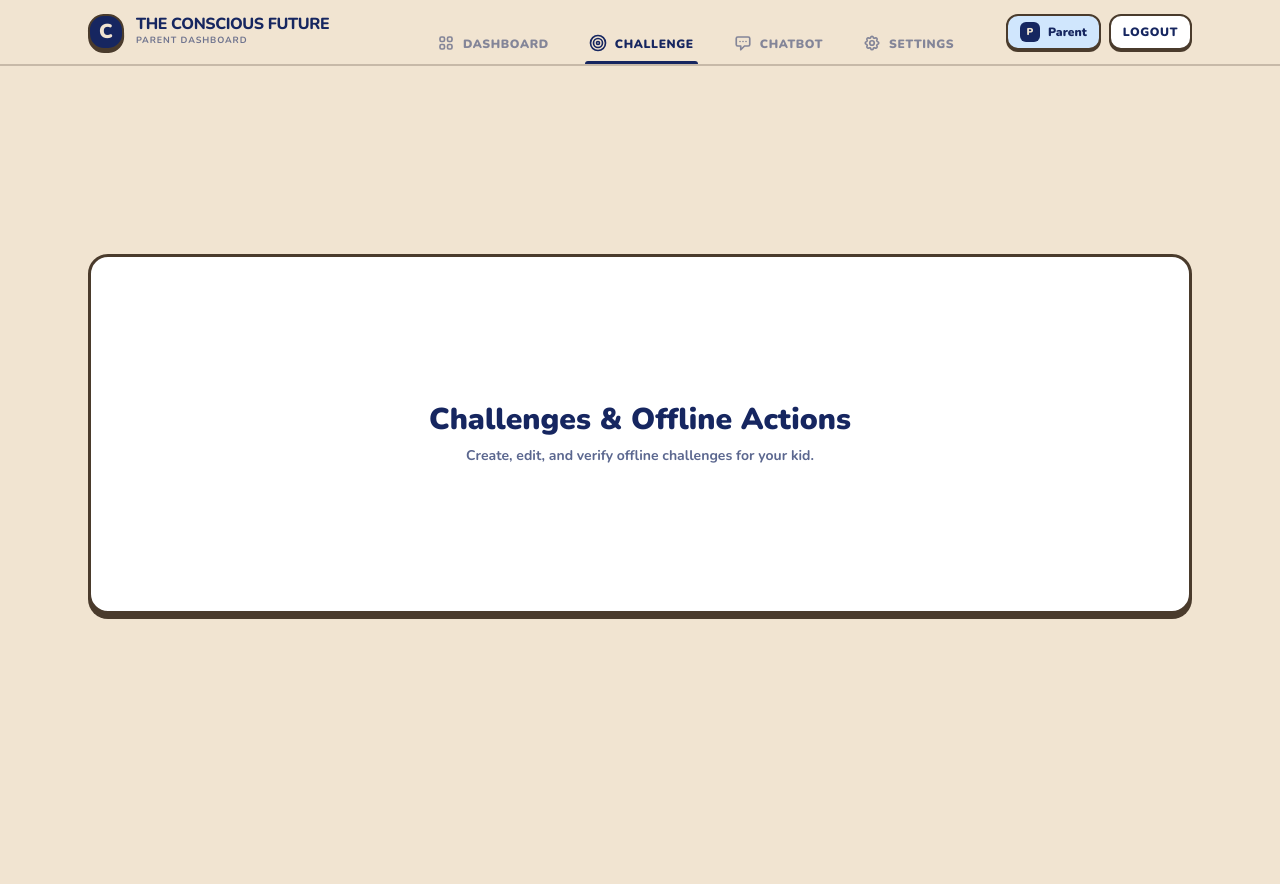
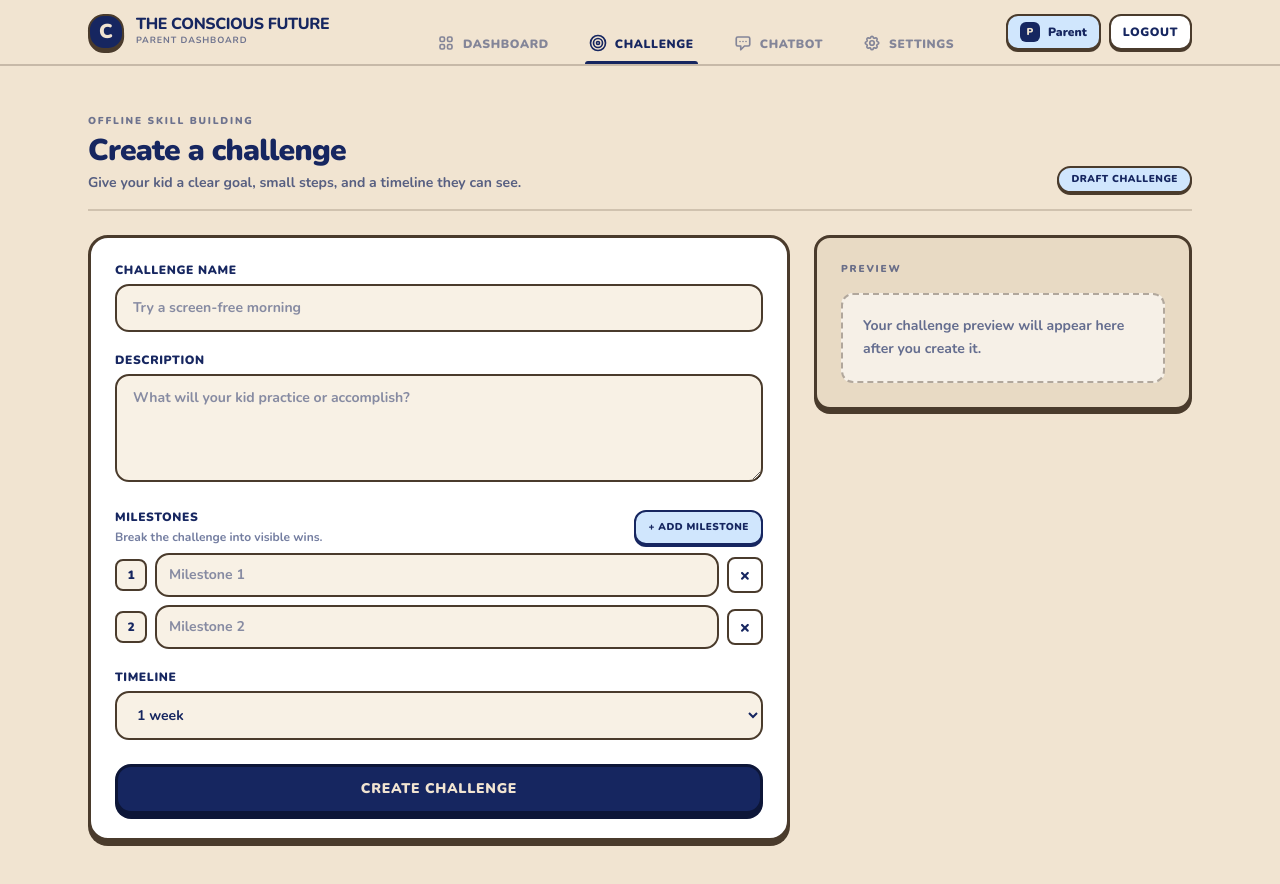
Before and after one commit to tayzonhannah/appcon2026-team-06-ai-application, a Next.js app in the folder team-06/: page /challenge in a window 1280 px wide. Shown: the top 884 px of the page. Before the commit the page ends 802 px from the top, so only its background shows below. Built offline with nearby package versions, Linux system fonts and the light colour scheme.

Commit message:
Implement challenge creation form with milestones and timeline options

```diff
--- a/team-06/app/(dashboard)/challenge/page.tsx
+++ b/team-06/app/(dashboard)/challenge/page.tsx
@@ -1,13 +1,112 @@
+"use client";
+
+import { FormEvent, useState } from "react";
+
+interface Challenge {
+  name: string;
+  description: string;
+  milestones: string[];
+  timeline: string;
+}
+
+const timelineOptions = ["1 week", "2 weeks", "1 month", "Custom timeline"];
+
 export default function ChallengePage() {
+  const [name, setName] = useState("");
+  const [description, setDescription] = useState("");
+  const [milestones, setMilestones] = useState(["", ""]);
+  const [timeline, setTimeline] = useState(timelineOptions[0]);
+  const [activeChallenge, setActiveChallenge] = useState<Challenge | null>(null);
+
+  const updateMilestone = (index: number, value: string) => {
+    setMilestones((current) => current.map((item, itemIndex) => (itemIndex === index ? value : item)));
+  };
+
+  const addMilestone = () => setMilestones((current) => [...current, ""]);
+
+  const removeMilestone = (index: number) => {
+    setMilestones((current) => current.filter((_, itemIndex) => itemIndex !== index));
+  };
+
+  const handleSubmit = (event: FormEvent<HTMLFormElement>) => {
+    event.preventDefault();
+    setActiveChallenge({
+      name: name.trim(),
+      description: description.trim(),
+      milestones: milestones.map((milestone) => milestone.trim()).filter(Boolean),
+      timeline,
+    });
+  };
+
   return (
-    <div className="py-6 flex flex-col gap-6">
-      <div className="aralkada-card p-8 text-center min-h-[360px] flex flex-col items-center justify-center">
-        <h1 className="text-2xl sm:text-3xl font-black text-[#162660] mb-2">
-          Challenges & Offline Actions
-        </h1>
-        <p className="text-sm font-bold text-[#162660]/70 max-w-md">
-          Create, edit, and verify offline challenges for your kid.
-        </p>
+    <div className="flex flex-col gap-6 py-6">
+      <div className="flex flex-col gap-2 border-b-2 border-[#4A3B2C]/20 pb-4 sm:flex-row sm:items-end sm:justify-between">
+        <div>
+          <p className="text-[10px] font-black uppercase tracking-[0.18em] text-[#162660]/60">Offline skill building</p>
+          <h1 className="mt-1 text-2xl font-black tracking-tight text-[#162660] sm:text-3xl">Create a challenge</h1>
+          <p className="mt-1 max-w-xl text-sm font-bold text-[#162660]/70">Give your kid a clear goal, small steps, and a timeline they can see.</p>
+        </div>
+        <span className="w-fit rounded-full border-2 border-[#4A3B2C] bg-[#D0E6FD] px-3 py-1 text-[10px] font-black uppercase tracking-wider text-[#162660] shadow-[0_2px_0_#4A3B2C]">Draft challenge</span>
+      </div>
+
+      <div className="grid gap-6 lg:grid-cols-[minmax(0,1.3fr)_minmax(280px,0.7fr)]">
+        <form onSubmit={handleSubmit} className="aralkada-card flex flex-col gap-5 p-5 sm:p-6">
+          <div>
+            <label htmlFor="challenge-name" className="mb-1.5 block text-xs font-black uppercase tracking-wider text-[#162660]">Challenge name</label>
+            <input id="challenge-name" required value={name} onChange={(event) => setName(event.target.value)} placeholder="Try a screen-free morning" className="aralkada-input w-full px-4 py-3 text-sm" />
+          </div>
+
+          <div>
+            <label htmlFor="challenge-description" className="mb-1.5 block text-xs font-black uppercase tracking-wider text-[#162660]">Description</label>
+            <textarea id="challenge-description" required value={description} onChange={(event) => setDescription(event.target.value)} placeholder="What will your kid practice or accomplish?" rows={4} className="aralkada-input w-full resize-y px-4 py-3 text-sm" />
+          </div>
+
+          <div>
+            <div className="mb-2 flex items-center justify-between gap-3">
+              <div>
+                <label className="block text-xs font-black uppercase tracking-wider text-[#162660]">Milestones</label>
+                <p className="mt-1 text-xs font-bold text-[#162660]/60">Break the challenge into visible wins.</p>
+              </div>
+              <button type="button" onClick={addMilestone} className="rounded-xl border-2 border-[#162660] bg-[#D0E6FD] px-3 py-2 text-[10px] font-black uppercase tracking-wider text-[#162660] shadow-[0_2px_0_#162660] transition hover:-translate-y-0.5 focus:outline-none focus:ring-2 focus:ring-[#162660]">+ Add milestone</button>
+            </div>
+            <div className="flex flex-col gap-2">
+              {milestones.map((milestone, index) => (
+                <div key={index} className="flex items-center gap-2">
+                  <span className="flex h-8 w-8 shrink-0 items-center justify-center rounded-lg border-2 border-[#4A3B2C] bg-[#F8F1E5] text-xs font-black text-[#162660]">{index + 1}</span>
+                  <input aria-label={`Milestone ${index + 1}`} value={milestone} onChange={(event) => updateMilestone(index, event.target.value)} placeholder={`Milestone ${index + 1}`} className="aralkada-input min-w-0 flex-1 px-3 py-2.5 text-sm" />
+                  {milestones.length > 1 && <button type="button" onClick={() => removeMilestone(index)} aria-label={`Remove milestone ${index + 1}`} className="flex h-9 w-9 shrink-0 items-center justify-center rounded-lg border-2 border-[#4A3B2C] bg-white text-lg font-black text-[#162660] transition hover:bg-[#F1E4D1] focus:outline-none focus:ring-2 focus:ring-[#162660]">×</button>}
+                </div>
+              ))}
+            </div>
+          </div>
+
+          <div>
+            <label htmlFor="challenge-timeline" className="mb-1.5 block text-xs font-black uppercase tracking-wider text-[#162660]">Timeline</label>
+            <select id="challenge-timeline" value={timeline} onChange={(event) => setTimeline(event.target.value)} className="aralkada-input w-full px-4 py-3 text-sm">
+              {timelineOptions.map((option) => <option key={option}>{option}</option>)}
+            </select>
+          </div>
+
+          <button type="submit" className="aralkada-btn-primary mt-1 flex w-full items-center justify-center gap-2 py-3 text-sm">Create challenge</button>
+        </form>
+
+        <aside className="aralkada-card-beige h-fit p-5 sm:p-6">
+          <p className="text-[10px] font-black uppercase tracking-[0.18em] text-[#162660]/60">Preview</p>
+          {activeChallenge ? (
+            <div className="mt-3">
+              <h2 className="text-2xl font-black text-[#162660]">{activeChallenge.name}</h2>
+              <p className="mt-2 text-sm font-bold leading-relaxed text-[#162660]/75">{activeChallenge.description}</p>
+              <div className="mt-5 rounded-xl border-2 border-[#4A3B2C]/30 bg-white p-3">
+                <div className="flex items-center justify-between text-xs font-black text-[#162660]"><span>{activeChallenge.milestones.length} milestones</span><span>{activeChallenge.timeline}</span></div>
+                <ol className="mt-3 flex flex-col gap-2">
+                  {activeChallenge.milestones.map((milestone, index) => <li key={`${milestone}-${index}`} className="flex items-start gap-2 text-sm font-bold text-[#162660]/80"><span className="font-black text-[#162660]">{index + 1}.</span>{milestone}</li>)}
+                </ol>
+              </div>
+            </div>
+          ) : (
+            <div className="mt-4 rounded-xl border-2 border-dashed border-[#4A3B2C]/40 bg-white/60 p-5 text-sm font-bold leading-relaxed text-[#162660]/65">Your challenge preview will appear here after you create it.</div>
+          )}
+        </aside>
       </div>
     </div>
   );
```
